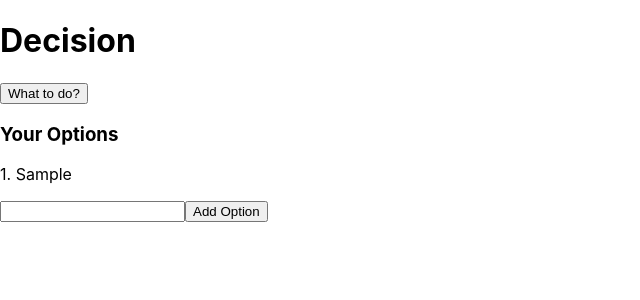
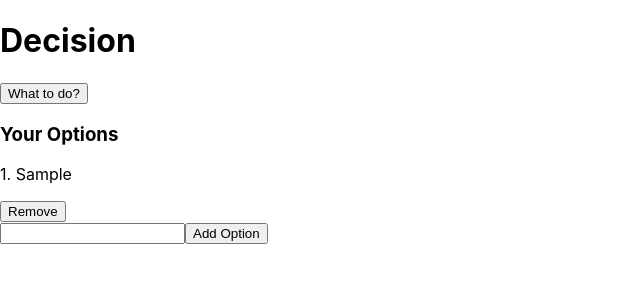
Before and after one commit to KeKam/decision-app, a React (Create React App) app: page / in a window 1280 px wide. Both pictures are taken after typing "Sample" into the empty fields and a click on the button "Add Option". Shown: the top 300 px of the page, without its empty margins (0-640 px from the left). Built offline with nearby package versions, Linux system fonts and the light colour scheme.

Commit message:
Add functionlity to remove a single option

```diff
--- a/src/App.js
+++ b/src/App.js
@@ -31,6 +31,10 @@ const App = () => {
     setSelectedOption(undefined);
   };
 
+  const handleDeleteOption = (optionToRemove) => {
+    setOptions(options.filter((option) => optionToRemove !== option))
+  };
+
     return (
       <div>
         <Header />
@@ -38,7 +42,10 @@ const App = () => {
           hasOptions={options.length > 0}
           handleOption={handleOption}
         />
-        <Options options={options} />
+        <Options
+          options={options}
+          handleDeleteOption={handleDeleteOption}
+        />
         <AddOption handleAddOptions={handleAddOptions} />
         <OptionModal
           selectedOption={selectedOption}
--- a/src/components/Option.js
+++ b/src/components/Option.js
@@ -1,8 +1,14 @@
 import React from 'react';
 
-const Option = ({ count, option }) => (
+const Option = ({ count, option, handleDeleteOption}) => (
   <div>
     <p>{count}. {option}</p>
+    <button onClick={(e) => {
+      handleDeleteOption(option)
+    }}
+    >
+      Remove
+    </button>
   </div>
 );
 
--- a/src/components/Options.js
+++ b/src/components/Options.js
@@ -1,7 +1,7 @@
 import React from 'react';
 import Option from './Option';
 
-const Options = ({ options }) => (
+const Options = ({ options, handleDeleteOption }) => (
   <div>
     <div>
       <h3>Your Options</h3>
@@ -12,6 +12,7 @@ const Options = ({ options }) => (
         key={option}
         option={option}
         count={index + 1}
+        handleDeleteOption={handleDeleteOption}
       />
     ))}
   </div>
```
